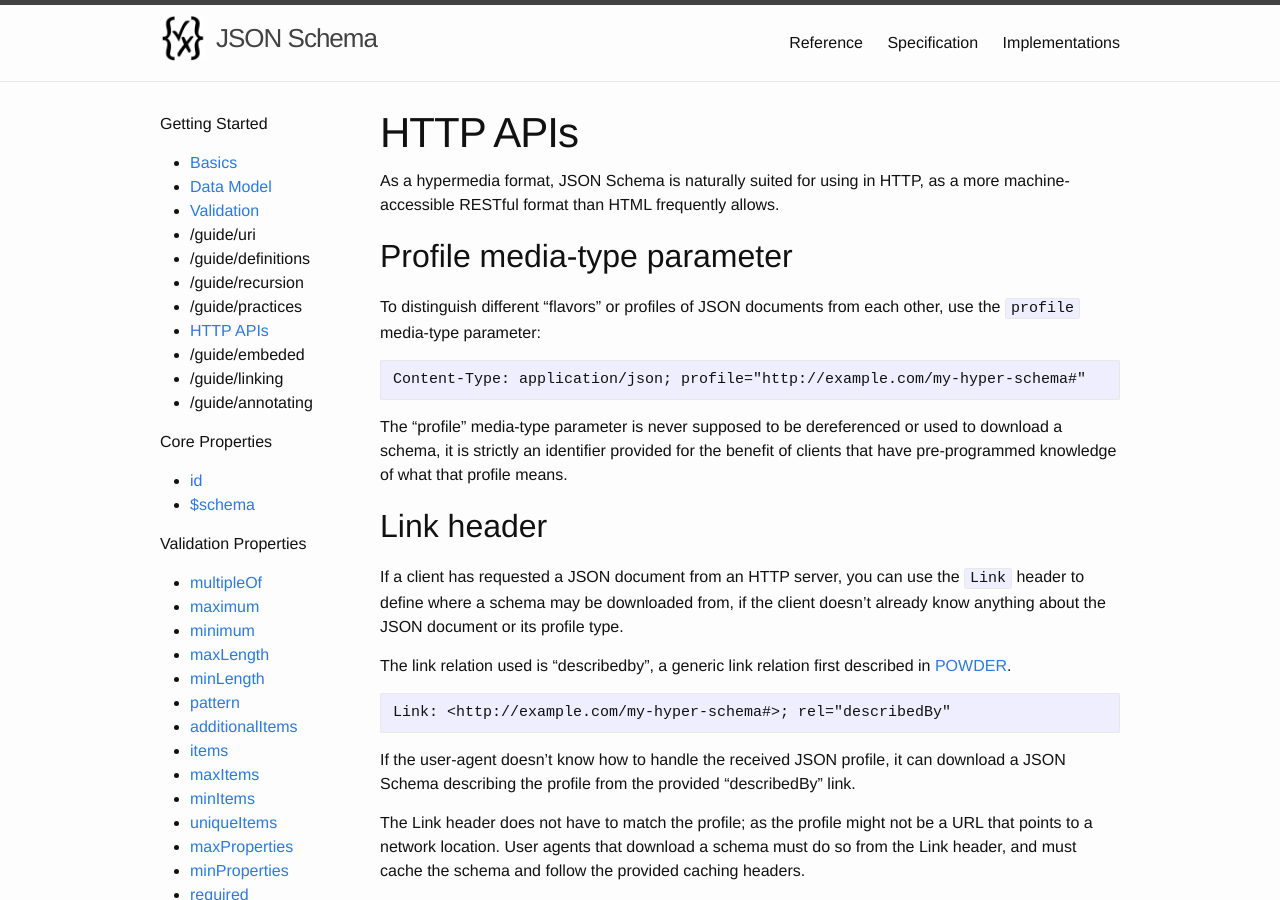
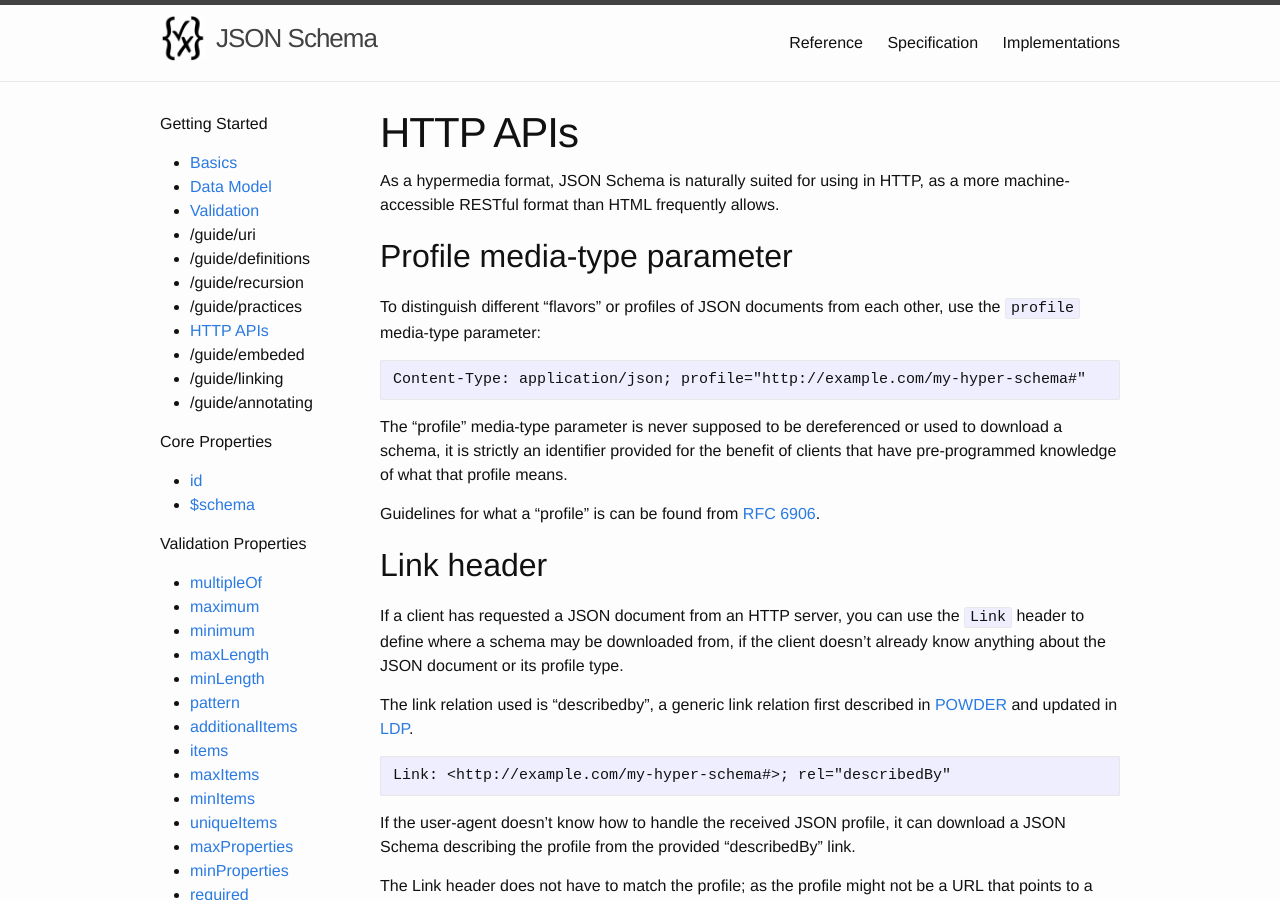
Before and after one commit to awwright/json-schema-org-pages, a Jekyll site: the page built from _docs/guide-http.md, in a window 1280 px wide and 900 px high. Built offline with Jekyll 4.4.1, drawn with Linux system fonts in a browser that asks for light colours.

Commit message:
Add links to references

```diff
--- a/_docs/guide-http.md
+++ b/_docs/guide-http.md
@@ -15,12 +15,14 @@ To distinguish different "flavors" or profiles of JSON documents from each other
 
 The "profile" media-type parameter is never supposed to be dereferenced or used to download a schema, it is strictly an identifier provided for the benefit of clients that have pre-programmed knowledge of what that profile means.
 
+Guidelines for what a "profile" is can be found from [RFC 6906](https://tools.ietf.org/html/rfc6906).
+
 
 ## Link header
 
 If a client has requested a JSON document from an HTTP server, you can use the `Link` header to define where a schema may be downloaded from, if the client doesn't already know anything about the JSON document or its profile type.
 
-The link relation used is "describedby", a generic link relation first described in [POWDER](https://www.w3.org/TR/powder-dr/#semlink).
+The link relation used is "describedby", a generic link relation first described in [POWDER](https://www.w3.org/TR/powder-dr/#semlink) and updated in [LDP](https://www.w3.org/TR/ldp/#link-relation-describedby).
 
     Link: <http://example.com/my-hyper-schema#>; rel="describedBy"
 
```
